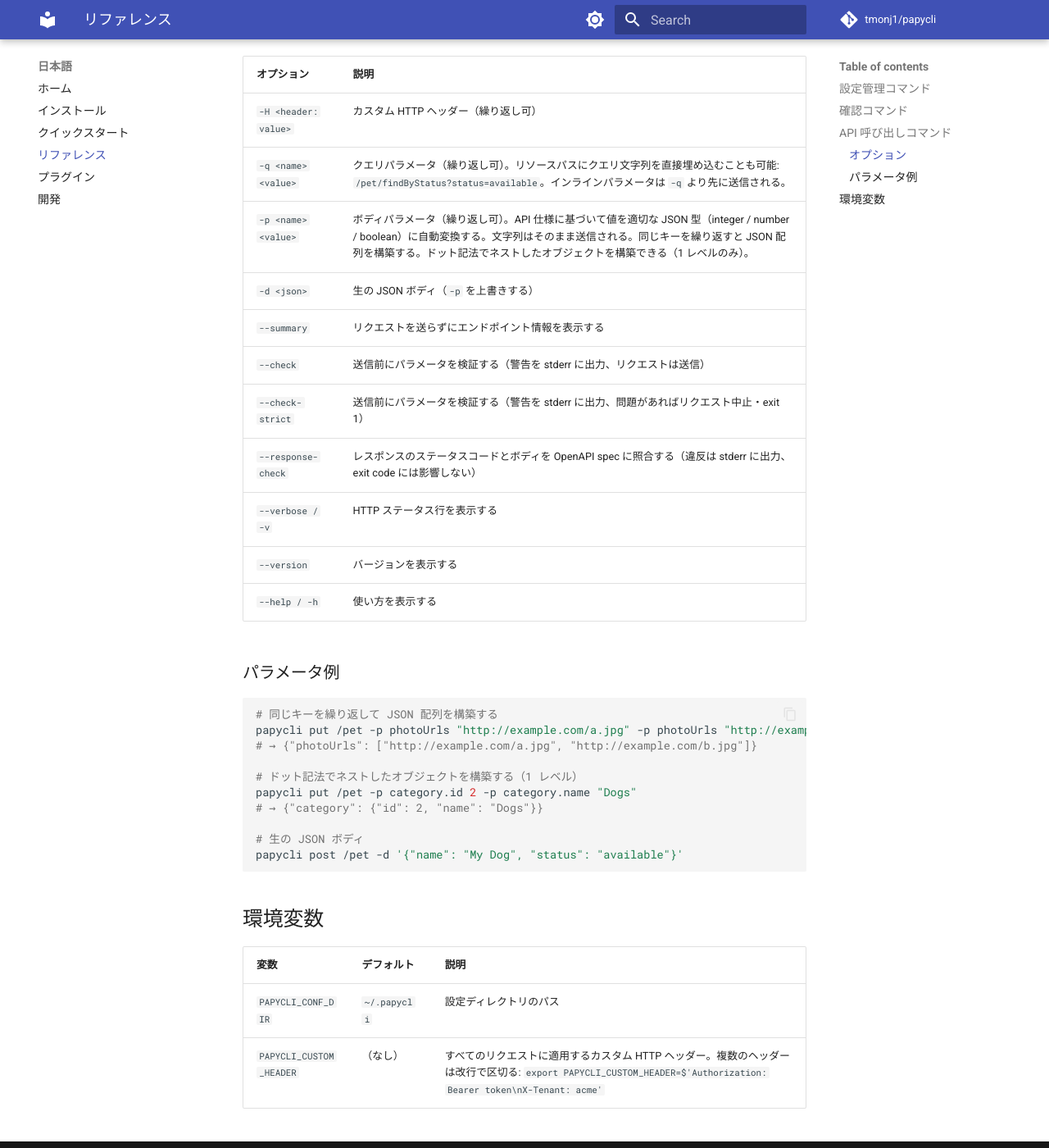
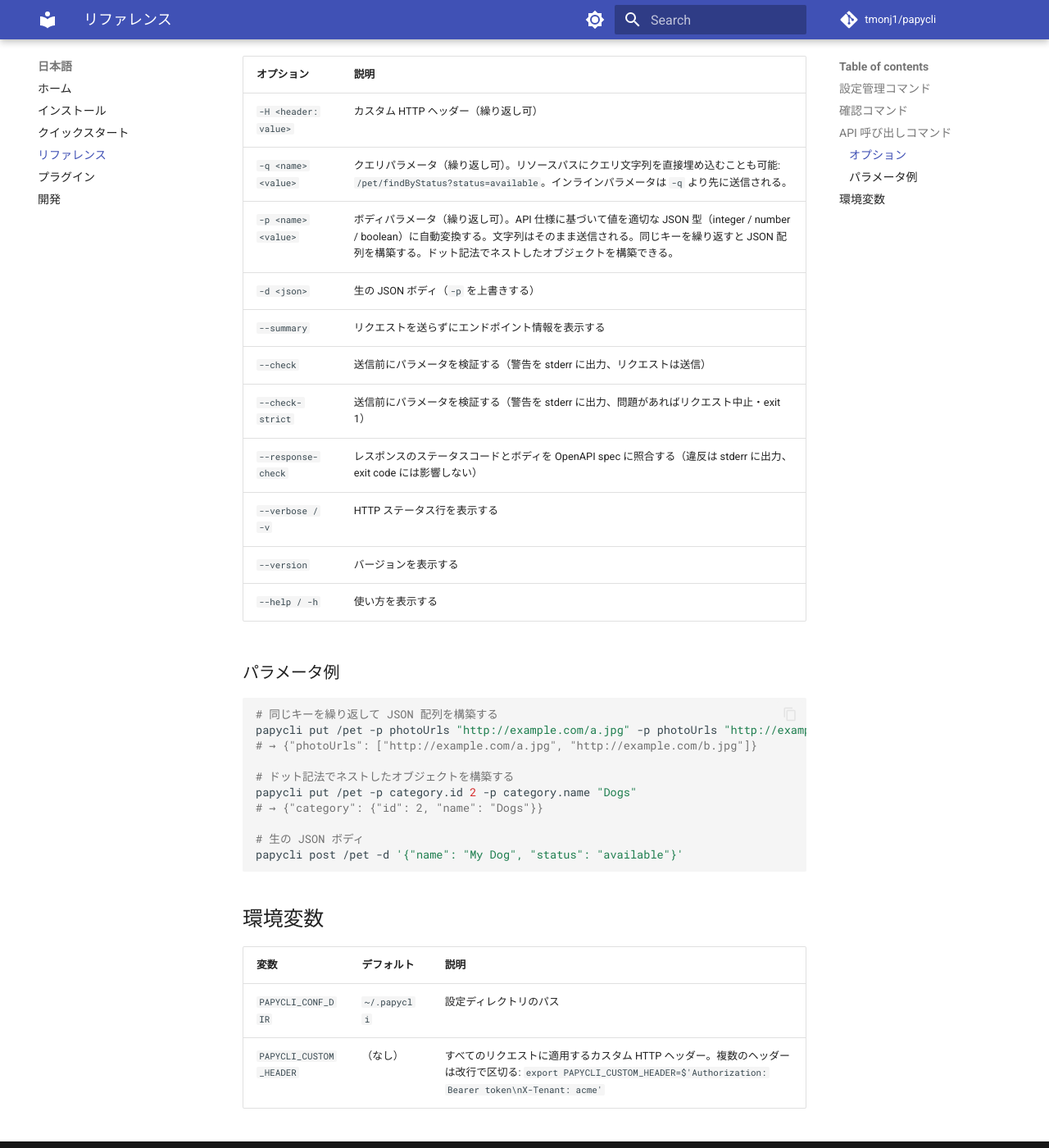
Before and after one commit to tmonj1/papycli, an MkDocs documentation site: the page built from docs/ja/reference.md, in a window 1280 px wide and 1400 px high, scrolled down 1420 px. Shown: the whole window at 82% size. Built offline with MkDocs 1.6.1 and Material for MkDocs 9.7.7, drawn with Linux system fonts in a browser that asks for light colours; comment, search, counter and statistics services are not loaded.

Commit message:
docs: ドット記法の1レベル制限に関する記述を削除する
PR #145 で任意の深さのネストオブジェクトがサポートされたため、
「1 レベルのみ」という制限事項の記述をドキュメントから削除する。

closes #149

```diff
--- a/docs/ja/reference.md
+++ b/docs/ja/reference.md
@@ -39,7 +39,7 @@ papycli <method> <resource> [options]
 |-----------|------|
 | `-H <header: value>` | カスタム HTTP ヘッダー（繰り返し可） |
 | `-q <name> <value>` | クエリパラメータ（繰り返し可）。リソースパスにクエリ文字列を直接埋め込むことも可能: `/pet/findByStatus?status=available`。インラインパラメータは `-q` より先に送信される。 |
-| `-p <name> <value>` | ボディパラメータ（繰り返し可）。API 仕様に基づいて値を適切な JSON 型（integer / number / boolean）に自動変換する。文字列はそのまま送信される。同じキーを繰り返すと JSON 配列を構築する。ドット記法でネストしたオブジェクトを構築できる（1 レベルのみ）。 |
+| `-p <name> <value>` | ボディパラメータ（繰り返し可）。API 仕様に基づいて値を適切な JSON 型（integer / number / boolean）に自動変換する。文字列はそのまま送信される。同じキーを繰り返すと JSON 配列を構築する。ドット記法でネストしたオブジェクトを構築できる。 |
 | `-d <json>` | 生の JSON ボディ（`-p` を上書きする） |
 | `--summary` | リクエストを送らずにエンドポイント情報を表示する |
 | `--check` | 送信前にパラメータを検証する（警告を stderr に出力、リクエストは送信） |
@@ -56,7 +56,7 @@ papycli <method> <resource> [options]
 papycli put /pet -p photoUrls "http://example.com/a.jpg" -p photoUrls "http://example.com/b.jpg"
 # → {"photoUrls": ["http://example.com/a.jpg", "http://example.com/b.jpg"]}
 
-# ドット記法でネストしたオブジェクトを構築する（1 レベル）
+# ドット記法でネストしたオブジェクトを構築する
 papycli put /pet -p category.id 2 -p category.name "Dogs"
 # → {"category": {"id": 2, "name": "Dogs"}}
 
```
Also changed, not shown: README.ja.md (+0 -1 lines), docs/index.md (+0 -1 lines), docs/ja/index.md (+0 -1 lines), docs/reference.md (+2 -2 lines).
